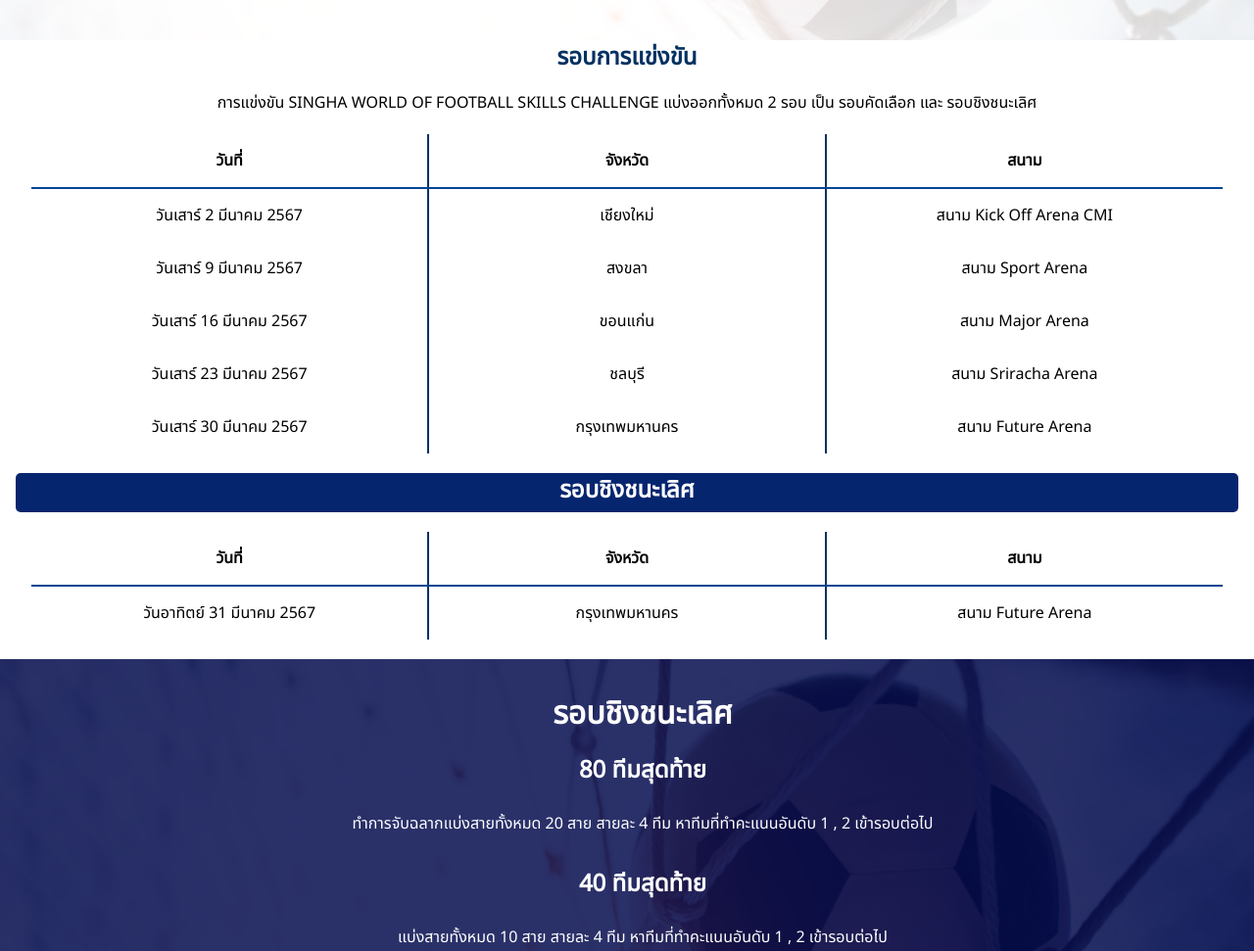
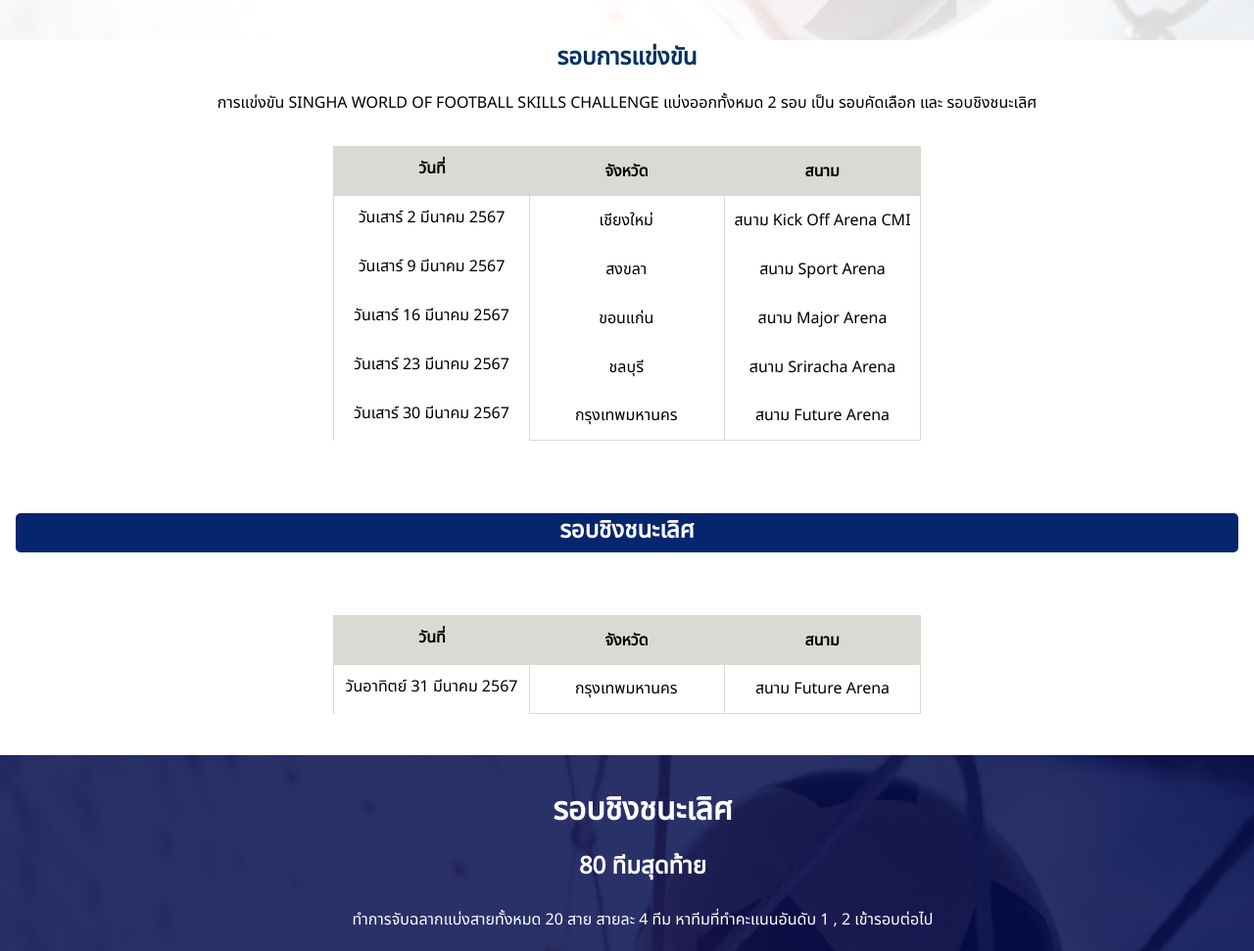
Before and after one commit to zvcx22545/chelsea-web, a plain HTML site: page index.html in a window 1280 px wide. Shown: the part 1440-2411 px from the top of the page at 98% size. Drawn offline with nearby package versions, Linux system fonts and the light colour scheme; some packages are replaced by stand-ins of ours; a script that the page names is missing.

Commit message:
New Table of index.html page

```diff
--- a/css/style.css
+++ b/css/style.css
@@ -10,7 +10,6 @@
   margin: 0;
   padding: 0;
   box-sizing: border-box;
-  /* font-family: interIm; */
   font-family: 'Noto Sans Thai', sans-serif;
 }
 
@@ -225,46 +224,79 @@
   border-radius: 0.313rem;
   padding: 0.313rem;
 }
+/* --------------------------------------------- */
 
-table,
-td,
-th {
-  /* border: 2px solid #ddd; */
+.tabledata{
+  display: flex;
+  justify-content: center;
+}
+.data{
+  width: 90%;
+  /* height: 405px; */
+  padding-bottom: 10px;
+  overflow-y: hidden;
+  margin: 2rem 0;
+}
+ table{
+  margin: 0 auto;
+  width: 600px;
+  text-align: left;
+  overflow: scroll;
+  border-collapse: collapse;
+  border: 1px rgb(218, 217, 211) solid;
+}
+thead{
+  text-align: center;
+  padding: 10px;
+  background-color: rgb(218, 217, 211);
+  border-top-right-radius: 5px;
+  border-top-left-radius: 5px;
+}
+th{
+  width: 200px;
+  height: 50px;
+}
+td{
+  width: 200px;
+  height: 50px;
   text-align: center;
 }
-
-.taberdata {
-  display: flex;
-  justify-content: center;
-  margin-top: 1.25rem;
-  margin-bottom: 1.25rem;
+tbody td:nth-child(1),td:nth-child(2){
+  border-right: 1px rgb(218, 217, 211) solid;
+}
+th:nth-child(1){
+  width: 200px;
+  height: 50px;
+  background-color: rgb(218, 217, 211);
+  position: absolute;
+  z-index: 2;
+  padding: 10px;
+}
+td:nth-child(1){
+  width: 200px;
+  position: fixed;
+  background-color: white;
+  position: absolute;
+  box-sizing: border-box;
+  z-index: 1;
+  padding: 10px;
+}
+td:nth-child(2){
+  width: 200px;
 }
 
-table {
-  border-collapse: collapse;
-  width: 95%;
-  border-spacing: 0;
+.main-data{
+  /* margin: 2rem 0; */
+  overflow-y: hidden;
 }
-th{
-  border-bottom: #034694 2px solid;
-  padding: 0.938rem;
-}
-
-td {
-  padding: 0.938rem;
-  width: 15.625rem;
-  /* border-left: #034694 2px solid;
-  border-right: #034694 2px solid; */
-  right: 0;
-}
-
+/* ---------------------------------------------- */
 .Winnner {
   background-color: #05256F;
   color: #fff;
   height: 2.5rem;
-  margin-left: 15rem;
-  margin-right: 15rem;
+  margin: 2rem 15rem;
   border-radius: 5px;
+
 }
 
 .Title {
@@ -681,9 +713,6 @@
     display: none;
   }
 
-  td {
-    font-size: 1rem;
-  }
 
   .Dataright {
     margin: 0 auto;
@@ -742,10 +771,6 @@
 @media screen and (max-width: 768px) {
   .navbar {
     padding: 0 2rem;
-  }
-  td
-  {
-    width: 15rem;
   }
 }
 
@@ -833,6 +858,7 @@
   }
   .taberdata{
     margin: 1rem;
+    margin: 0 auto;
   }
   .dataReward{
     align-items: center;
@@ -844,10 +870,7 @@
     text-align: center;
     width: auto;
   }
-  th,
-  td{
-    font-size: 0.8rem;
-  }
+
   .step {
     width: 50px !important;
     height: 50px !important;
@@ -898,6 +921,14 @@
   color: var(--primary-color);
   transition: all 0.3s;
 }
+@media (max-width:680px){
+  th:nth-child(1){
+    box-shadow: .2rem 0 2px 0 #ccc; /* เงา */
+  }
+  td:nth-child(1){
+    box-shadow: .2rem 0 2px 0 #ccc;
+  }
+}
 
 @media (min-width:650px)
 {
@@ -933,8 +964,6 @@
     position: relative;
     flex-direction: column;
   }
-
-
 
   .menu-active {
     display: block;
@@ -978,6 +1007,9 @@
     right: 1rem;
     top: 0.4375rem;
   }
+
+  /* ------------------------------- */
+
 }
 @media (max-width:480px){
   .Result-compate .setting{
@@ -1022,12 +1054,6 @@
   .taberdata .col1{
     overflow-x: auto !important;
   }
-  table {
-    width: auto;
-  }
-  /* th, td {
-    white-space: nowrap;
-  } */
 
   .col1{
     white-space: nowrap;
--- a/index.html
+++ b/index.html
@@ -48,58 +48,69 @@
   <div id="news" class="main">
     <h2 style="color: #033161;margin-bottom: 1rem;">รอบการแข่งขัน</h2>
     <p>การแข่งขัน SINGHA WORLD OF FOOTBALL SKILLS CHALLENGE แบ่งออกทั้งหมด 2 รอบ เป็น รอบคัดเลือก และ รอบชิงชนะเลิศ</p>
-    <div class="taberdata">
+    <div class="tabledata">
+      <div class="data">
     <table>
+        <thead>
           <tr>
-          <th class="col1" style="border-right: #033161 2px solid;">วันที่</th>
-          <th style="border-right: #033161 2px solid;">จังหวัด</th>
+            <th>วันที่</th>
+            <th>จังหวัด</th>
             <th>สนาม</th>
           </tr>
+        </thead>
+          <tbody>
             <tr>
-          <td class="col1" style="border-right: #033161 2px solid;">วันเสาร์ 2 มีนาคม 2567</td>
-          <td style="border-right: #033161 2px solid;">เชียงใหม่</td>
+              <td>วันเสาร์ 2 มีนาคม 2567</td>
+              <td>เชียงใหม่</td>
               <td>สนาม Kick Off Arena CMI</td>
             </tr>
             <tr>
-          <td class="col1" style="border-right: #033161 2px solid;">วันเสาร์ 9 มีนาคม 2567</td>
-          <td style="border-right: #033161 2px solid;">สงขลา</td>
+              <td>วันเสาร์ 9 มีนาคม 2567</td>
+              <td>สงขลา</td>
               <td>สนาม Sport Arena</td>
             </tr>
             <tr>
-          <td class="col1" style="border-right: #033161 2px solid;">วันเสาร์ 16 มีนาคม 2567</td>
-          <td style="border-right: #033161 2px solid;">ขอนแก่น</td>
+              <td>วันเสาร์ 16 มีนาคม 2567</td>
+              <td>ขอนแก่น</td>
               <td>สนาม Major Arena</td>
             </tr>
             <tr>
-          <td class="col1" style="border-right: #033161 2px solid;">วันเสาร์ 23 มีนาคม 2567</td>
-          <td style="border-right: #033161 2px solid;">ชลบุรี</td>
+              <td>วันเสาร์ 23 มีนาคม 2567</td>
+              <td>ชลบุรี</td>
               <td>สนาม Sriracha Arena</td>
             </tr>
             <tr>
-          <td class="col1" style="border-right: #033161 2px solid;">วันเสาร์ 30 มีนาคม 2567</td>
-          <td style="border-right: #033161 2px solid;">กรุงเทพมหานคร</td>
+              <td>วันเสาร์ 30 มีนาคม 2567</td>
+              <td>กรุงเทพมหานคร</td>
               <td>สนาม Future Arena</td>
             </tr>
+          </tbody>
       </table>
-
+      </div>
     </div>
     <div class="main-data">
       <div class="Winnner">
         <h2>รอบชิงชนะเลิศ</h2>
       </div>
-      <div class="taberdata">
+      <div class="tabledata">
+        <div class="data">
         <table>
+          <thead>
             <tr>
-            <th class="col1" style="border-right: #033161 2px solid;">วันที่</th>
-            <th style="border-right: #033161 2px solid;">จังหวัด</th>
+              <th>วันที่</th>
+              <th>จังหวัด</th>
               <th>สนาม</th>
             </tr>
+          </thead>
+          <tbody>
           <tr>
-            <td class="col1" style="border-right: #033161 2px solid;">วันอาทิตย์ 31 มีนาคม 2567</td>
-            <td style="border-right: #033161 2px solid;">กรุงเทพมหานคร</td>
+            <td>วันอาทิตย์ 31 มีนาคม 2567</td>
+            <td>กรุงเทพมหานคร</td>
             <td>สนาม Future Arena</td>
           </tr>
+        </tbody>
         </table>
+      </div>
       </div>
     </div>
     <div class="Hreward">
--- a/js/login.js
+++ b/js/login.js
@@ -13,7 +13,7 @@
       if (username === correctUsername && password === correctPassword) {
         // If credentials are correct, set the session and redirect
         sessionStorage.setItem('loggedIn', true);
-        window.location.href = 'teamdetail.html'; // Redirect to the team details page
+        window.location.href = './template/teamdetail.html'; // Redirect to the team details page
       } else {
         // If credentials are incorrect, alert the user
         alert('Incorrect username or password!');
--- a/js/protect.js
+++ b/js/protect.js
@@ -1,7 +1,7 @@
 document.addEventListener('DOMContentLoaded', (event) => {
     // Check if the sessionStorage item is set
     if (sessionStorage.getItem('loggedIn') !== 'true') {
-      window.location.href = 'CS-admin.html'; // Redirect to the login page
+      window.location.href = '/CS-admin.html'; // Redirect to the login page
     }
 
     // Logout button functionality
@@ -9,6 +9,6 @@
     logoutButton.addEventListener('click', (e) => {
       e.preventDefault();
       sessionStorage.removeItem('loggedIn'); // Remove the loggedIn flag
-      window.location.href = 'CS-admin.html'; // Redirect to the login page
+      window.location.href = '/CS-admin.html'; // Redirect to the login page
     });
   });
```
Also changed, not shown: CS-admin.html (renamed from template/CS-admin.html). Lines whose indentation alone changed are shown as unchanged.
